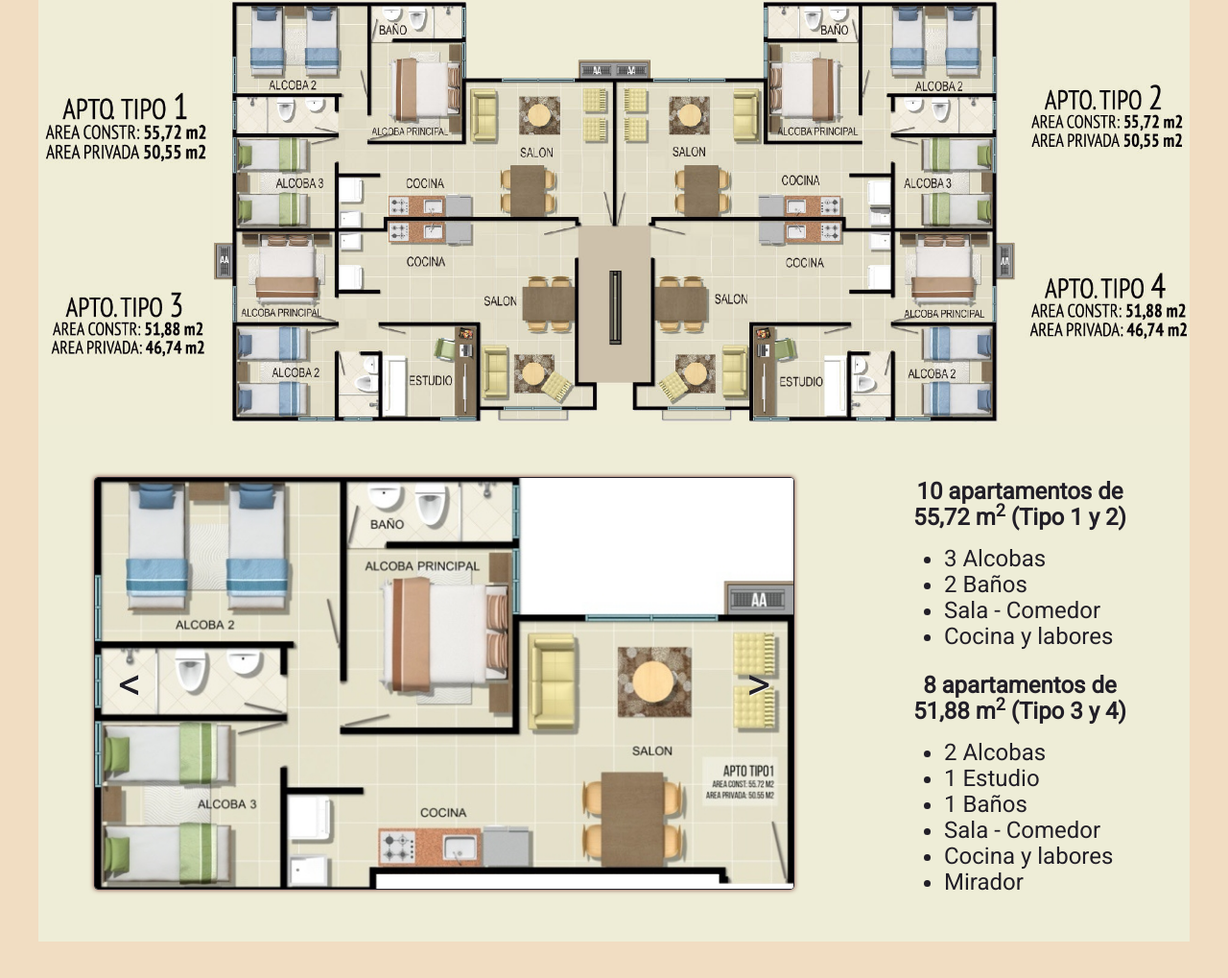
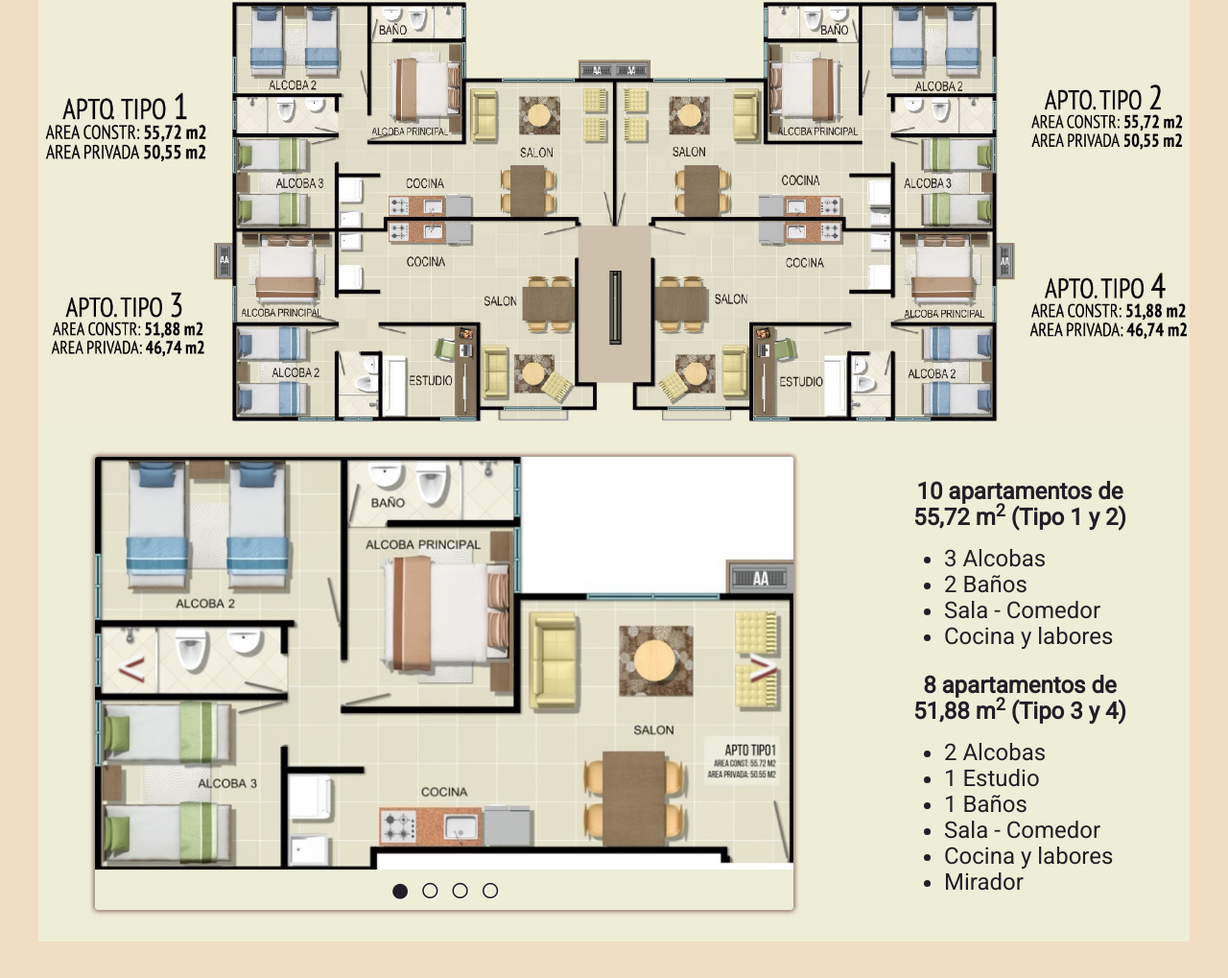
Before and after one commit to TatsDev/proesperanza-web, a Gatsby site: page / in a window 1280 px wide. Shown: the part 979-1998 px from the top of the page at 96% size. Built offline with nearby package versions, Linux system fonts and the light colour scheme; Gatsby itself is replaced by a stand-in of ours.

Commit message:
Modify apartment slider and About.js file

```diff
--- a/src/components/sections/About.js
+++ b/src/components/sections/About.js
@@ -118,6 +118,7 @@ const Title = styled.div`
   background-color: ${(props) => props.theme.color.green.dark};
   padding: 0.4rem 0 0 0;
   margin-botton: 0;
+  user-select: none;
   ${'' /* margin-top: 2.7rem; */}
   ${'' /* display: flex;
   justify-content: center; */};
--- a/src/components/single/Apartment_Slides.js
+++ b/src/components/single/Apartment_Slides.js
@@ -10,24 +10,32 @@ import '@styles/css/background-image.css';
 const width = '730px',
   height = '430px';
 const Container = styled.div`
-  border: 1px solid ${(props) => props.theme.color.transparent};
+  border: 1px solid ${(props) => props.theme.color.transparent_shadow};
   border-radius: 4px;
   box-shadow: 0px 0px 5px ${(props) => props.theme.color.red.dark};
   position: relative;
   overflow: hidden;
   width: ${width};
+  display: flex;
+  flex-direction: column;
+`;
+const Children = styled.div`
+  width: ${width};
+  position: relative;
   height: ${height};
 `;
-
 const Arrow = styled.div`
-  text-shadow: 1px 1px 1px #fff;
+  text-shadow: 2px 2px 2px ${(props) => props.theme.color.white.dark};
+  color: transparent;
+  filter: drop-shadow(0.03em 0.07em ${(props) => props.theme.color.red.dark});
+  ${'' /* mix-blend-mode: difference; */}
   z-index: 100;
   line-height: ${height};
   text-align: center;
   position: absolute;
   top: 0;
   width: 10%;
-  font-size: 3em;
+  font-size: 4rem;
   cursor: pointer;
   user-select: none;
   ${(props) =>
@@ -39,8 +47,20 @@ const Arrow = styled.div`
           left: 0%;
         `}
 `;
-const CarouselUI = ({ position, handleClick, children }) => (
+const Dot = styled.span`
+  font-size: 2.3em;
+  cursor: pointer;
+  text-shadow: 1px 1px 1px #fff;
+  user-select: none;
+`;
+const Dots = styled.span`
+  text-align: center;
+  width: ${width};
+  z-index: 100;
+`;
+const CarouselUI = ({ position, total, handleClick, children }) => (
   <Container>
+    <Children>
       {children}
       <Arrow onClick={handleClick} data-position={position - 1}>
         {'<'}
@@ -48,6 +68,14 @@ const CarouselUI = ({ position, handleClick, children }) => (
       <Arrow right onClick={handleClick} data-position={position + 1}>
         {'>'}
       </Arrow>
+    </Children>
+    <Dots>
+      {Array(...Array(total)).map((_val, index) => (
+        <Dot key={index} onClick={handleClick} data-position={index}>
+          {index === position ? '● ' : '○ '}
+        </Dot>
+      ))}
+    </Dots>
   </Container>
 );
 const Carousel = makeCarousel(CarouselUI);
--- a/src/components/single/Slides.js
+++ b/src/components/single/Slides.js
@@ -10,7 +10,7 @@ import '@styles/css/background-image.css';
 const width = '530px',
   height = '430px';
 const Container = styled.div`
-  border: 1px solid ${(props) => props.theme.color.transparent};
+  border: 1px solid ${(props) => props.theme.color.transparent_shadow};
   border-radius: 4px;
   box-shadow: 0px 0px 5px ${(props) => props.theme.color.red.dark};
   position: relative;
```
Lines whose indentation alone changed are shown as unchanged.
